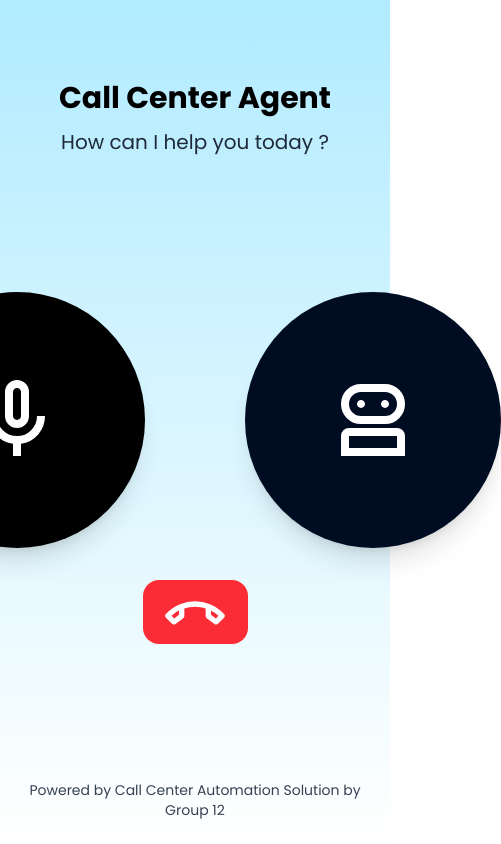
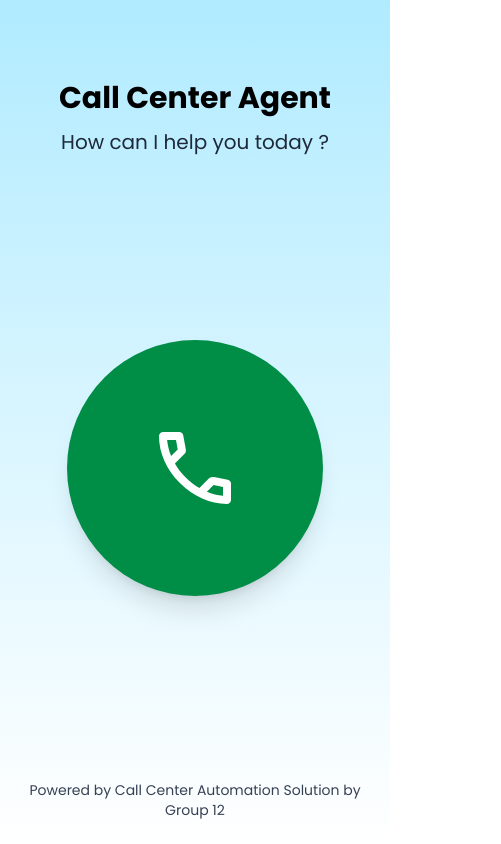
Before and after one commit to danula-rathnayaka/call-center-automation, a Next.js app in the folder frontend/call-ai/: page / in a window 390 px wide. Shown: the whole page, 501 px wide, since content can reach past the window. Built offline with nearby package versions, Linux system fonts and the light colour scheme.

Commit message:
feat: add phone number dialog box

```diff
--- a/frontend/call-ai/app/components/CallControls.tsx
+++ b/frontend/call-ai/app/components/CallControls.tsx
@@ -43,7 +43,7 @@ export default function CallControls({
           className={`relative z-10 w-64 h-64 rounded-full flex items-center justify-center transition-all duration-300
             ${
               isListening
-                ? "bg-gray-900 scale-[1.02] shadow-[0_0_20px_rgba(0,0,0,0.3)]"
+                ? "bg-black scale-[1.02] shadow-[0_0_20px_rgba(0,0,0,0.3)]"
                 : "bg-black"
             }
             shadow-xl`}
--- a/frontend/call-ai/app/components/HangOnButton.tsx
+++ b/frontend/call-ai/app/components/HangOnButton.tsx
@@ -1,6 +1,13 @@
-export default function HangOnButton() {
+interface Props {
+  onHangOn: (data: boolean) => void;
+}
+
+export default function HangOnButton({ onHangOn }: Props) {
   return (
-    <div className="flex justify-center items-center w-26.25 rounded-2xl bg-red-500 cursor-pointer hover:bg-red-700 transition">
+    <button
+      className="flex justify-center items-center w-26.25 rounded-2xl bg-red-500 cursor-pointer hover:bg-red-700 transition"
+      onClick={() => onHangOn(false)}
+    >
       <svg
         xmlns="http://www.w3.org/2000/svg"
         height="64px"
@@ -11,6 +18,6 @@ export default function HangOnButton() {
       >
         <path d="m136-304-92-90q-12-12-12-28t12-28q88-95 203-142.5T480-640q118 0 232.5 47.5T916-450q12 12 12 28t-12 28l-92 90q-11 11-25.5 12t-26.5-8l-116-88q-8-6-12-14t-4-18v-114q-38-12-78-19t-82-7q-42 0-82 7t-78 19v114q0 10-4 18t-12 14l-116 88q-12 9-26.5 8T136-304Zm104-198q-29 15-56 34.5T128-424l40 40 72-56v-62Zm480 2v60l72 56 40-38q-29-26-56-45t-56-33Zm-480-2Zm480 2Z" />
       </svg>
-    </div>
+    </button>
   );
 }
--- /dev/null
+++ b/frontend/call-ai/app/components/PhoneNumberDialog.tsx
@@ -0,0 +1,92 @@
+"use client";
+
+import {
+  Dialog,
+  DialogPanel,
+  DialogTitle,
+  Transition,
+  TransitionChild,
+} from "@headlessui/react";
+import { Fragment, useState } from "react";
+
+interface Props {
+  isOpen: boolean;
+  onClose: () => void;
+  onSubmit: (phone: string) => void;
+}
+
+export default function PhoneNumberDialog({
+  isOpen,
+  onClose,
+  onSubmit,
+}: Props) {
+  const [phone, setPhone] = useState("");
+
+  const handleSubmit = () => {
+    if (!phone.trim()) return;
+    onSubmit(phone);
+    setPhone("");
+    onClose();
+  };
+
+  return (
+    <Transition appear show={isOpen} as={Fragment}>
+      <Dialog as="div" className="relative z-50" onClose={onClose}>
+        {/* Overlay */}
+        <TransitionChild
+          as={Fragment}
+          enter="ease-out duration-300"
+          enterFrom="opacity-0"
+          enterTo="opacity-100"
+          leave="ease-in duration-200"
+          leaveFrom="opacity-100"
+          leaveTo="opacity-0"
+        >
+          <div className="fixed inset-0 bg-black/40 backdrop-blur-sm" />
+        </TransitionChild>
+
+        {/* Dialog Panel */}
+        <div className="fixed inset-0 flex items-center justify-center p-4">
+          <TransitionChild
+            as={Fragment}
+            enter="ease-out duration-300"
+            enterFrom="opacity-0 scale-95 translate-y-4"
+            enterTo="opacity-100 scale-100 translate-y-0"
+            leave="ease-in duration-200"
+            leaveFrom="opacity-100 scale-100 translate-y-0"
+            leaveTo="opacity-0 scale-95 translate-y-4"
+          >
+            <DialogPanel className="w-full max-w-md rounded-2xl bg-white p-8 shadow-2xl">
+              <DialogTitle className="text-xl font-semibold text-gray-900">
+                Enter Phone Number
+              </DialogTitle>
+
+              <input
+                type="tel"
+                placeholder="e.g. 0731234567"
+                value={phone}
+                onChange={(e) => setPhone(e.target.value)}
+                className="mt-4 w-full rounded-lg border border-gray-300 px-4 py-3 focus:outline-none focus:ring-2 focus:ring-black"
+              />
+
+              <div className="mt-6 flex justify-end gap-3">
+                <button
+                  onClick={onClose}
+                  className="px-4 py-2 rounded-lg bg-gray-200 hover:bg-gray-300 transition"
+                >
+                  Cancel
+                </button>
+                <button
+                  onClick={handleSubmit}
+                  className="px-4 py-2 rounded-lg bg-black text-white hover:bg-gray-900 transition"
+                >
+                  Call
+                </button>
+              </div>
+            </DialogPanel>
+          </TransitionChild>
+        </div>
+      </Dialog>
+    </Transition>
+  );
+}
--- a/frontend/call-ai/app/page.tsx
+++ b/frontend/call-ai/app/page.tsx
@@ -3,6 +3,9 @@
 import { useEffect, useRef, useState } from "react";
 import CallControls from "./components/CallControls";
 import HangOnButton from "./components/HangOnButton";
+import { Fragment } from "react";
+import { Transition } from "@headlessui/react";
+import PhoneNumberDialog from "./components/PhoneNumberDialog";
 
 declare global {
   interface Window {
@@ -13,8 +16,10 @@ declare global {
 
 export default function Home() {
   const [isListening, setIsListening] = useState(false);
+  const [isActiveCall, setActiveCall] = useState(false);
   const [transcript, setTranscript] = useState("");
   const [audioLevel, setAudioLevel] = useState(0);
+  const [isNumberDialogOpen, setNumberDialogOpen] = useState(false);
 
   const recognitionRef = useRef<any>(null);
 
@@ -144,24 +149,92 @@ export default function Home() {
     }
   };
 
+  const handleActiveCall = () => {
+    const phoneNo = sessionStorage.getItem("phone_no");
+    if (phoneNo === null) {
+      setNumberDialogOpen(true);
+      return;
+    }
+    setActiveCall(true);
+  };
+
+  const handleHangOn = (data: boolean) => {
+    setActiveCall(data);
+  };
+
+  const handlePhoneSubmit = (phone: string) => {
+    if (phone.length === 10) {
+      sessionStorage.setItem("phone_no", phone);
+      handleActiveCall();
+    }
+  };
+
   return (
+    <>
       <main className="flex min-h-screen flex-col justify-between bg-gradient-to-b from-[#B0EBFF] to-white text-center px-4">
         {/* Title */}
         <div className="pt-20">
           <h1 className="text-3xl font-bold text-black">Call Center Agent</h1>
 
-        <p className="mt-3 text-xl text-gray-800">How can I help you today ?</p>
+          <p className="mt-3 text-xl text-gray-800">
+            How can I help you today ?
+          </p>
         </div>
 
-      <div className="flex items-center justify-center">
+        <div className="flex items-center justify-center relative">
+          {/* Start Call Button */}
+          <Transition
+            as={Fragment}
+            show={!isActiveCall}
+            enter="transition ease-out duration-300"
+            enterFrom="opacity-0 scale-95"
+            enterTo="opacity-100 scale-100"
+            leave="transition ease-in duration-200"
+            leaveFrom="opacity-100 scale-100"
+            leaveTo="opacity-0 scale-95"
+          >
+            <div className="absolute flex items-center justify-center">
+              <button
+                onClick={handleActiveCall}
+                className="relative z-10 w-64 h-64 rounded-full flex items-center justify-center transition-all duration-300 bg-[#008E47] hover:bg-[#006231] shadow-xl"
+              >
+                <svg
+                  xmlns="http://www.w3.org/2000/svg"
+                  height="24px"
+                  viewBox="0 -960 960 960"
+                  width="24px"
+                  fill="#FFFFFF"
+                  className="w-24 h-24"
+                >
+                  <path d="M798-120q-125 0-247-54.5T329-329Q229-429 174.5-551T120-798q0-18 12-30t30-12h162q14 0 25 9.5t13 22.5l26 140q2 16-1 27t-11 19l-97 98q20 37 47.5 71.5T387-386q31 31 65 57.5t72 48.5l94-94q9-9 23.5-13.5T670-390l138 28q14 4 23 14.5t9 23.5v162q0 18-12 30t-30 12ZM241-600l66-66-17-94h-89q5 41 14 81t26 79Zm358 358q39 17 79.5 27t81.5 13v-88l-94-19-67 67ZM241-600Zm358 358Z" />
+                </svg>
+              </button>
+            </div>
+          </Transition>
+
+          {/* Active Call UI */}
+          <Transition
+            as={Fragment}
+            show={isActiveCall}
+            enter="transition ease-out duration-300"
+            enterFrom="opacity-0 scale-95"
+            enterTo="opacity-100 scale-100"
+            leave="transition ease-in duration-200"
+            leaveFrom="opacity-100 scale-100"
+            leaveTo="opacity-0 scale-95"
+          >
             <div className="flex flex-col gap-8 items-center">
               <CallControls
                 isListening={isListening}
                 audioLevel={audioLevel}
                 onMicClick={handleMicClick}
               />
-          <HangOnButton />
+              <div className="flex flex-col items-center gap-2">
+                <HangOnButton onHangOn={handleHangOn} />
+                <p className="text-sm text-gray-500">Session Id: 12DWD4W</p>
               </div>
+            </div>
+          </Transition>
         </div>
 
         {/* Transcript */}
@@ -176,5 +249,12 @@ export default function Home() {
           Powered by Call Center Automation Solution by Group 12
         </footer>
       </main>
+
+      <PhoneNumberDialog
+        isOpen={isNumberDialogOpen}
+        onClose={() => setNumberDialogOpen(false)}
+        onSubmit={handlePhoneSubmit}
+      />
+    </>
   );
 }
--- a/frontend/call-ai/package.json
+++ b/frontend/call-ai/package.json
@@ -9,6 +9,7 @@
     "lint": "eslint"
   },
   "dependencies": {
+    "@headlessui/react": "^2.2.9",
     "next": "16.1.6",
     "react": "19.2.3",
     "react-dom": "19.2.3"
```
Also changed, not shown: 1 other file (tests, documents, lock files or other folders). Lines whose indentation alone changed are shown as unchanged.
